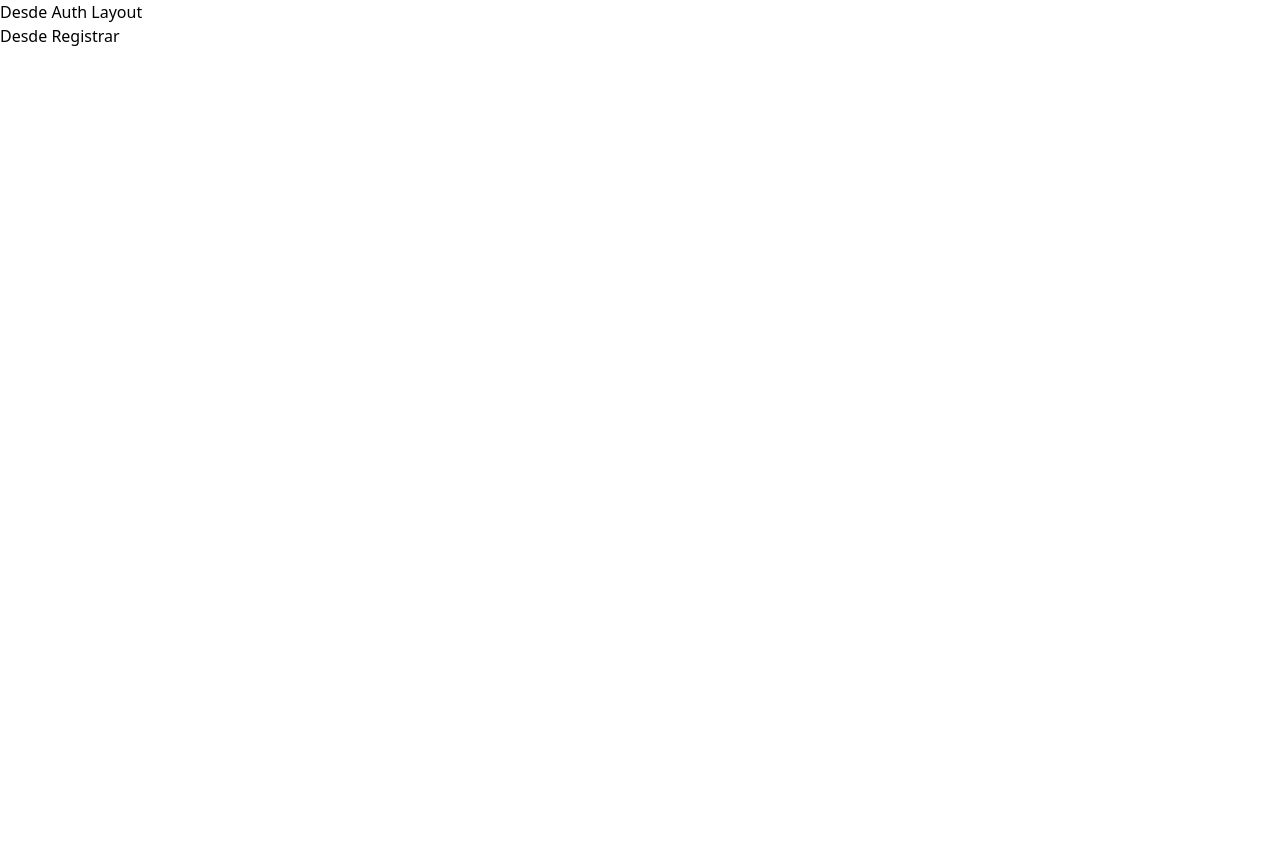
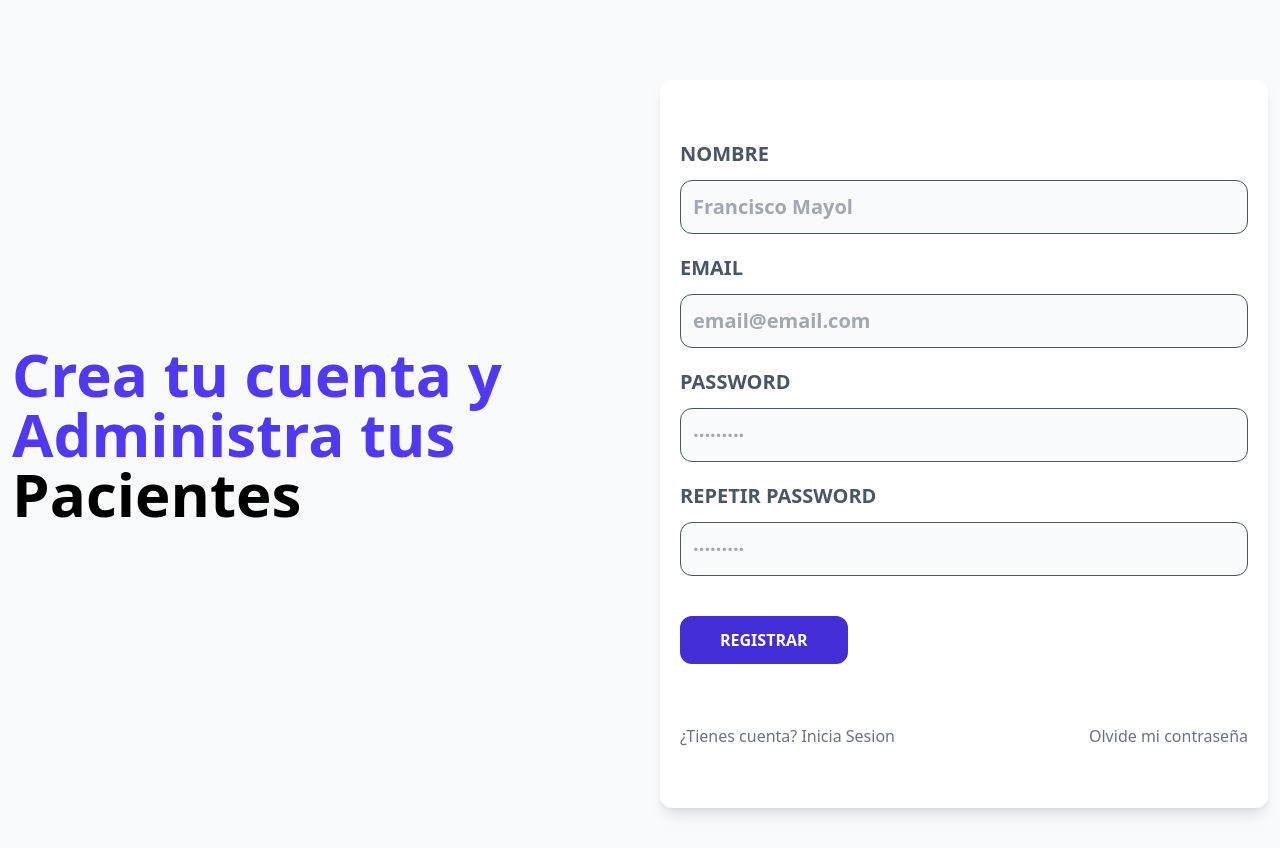
Before and after one commit to alvcontrerass/veterinarioFrontend, a React (Vite) app: page /registrar in a window 1280 px wide. Before the commit the page ends 800 px from the top, so only its background shows below. Built offline with nearby package versions, Linux system fonts and the light colour scheme.

Commit message:
Layout creado, paginas de inicio de sesion, registrar y recuperacion de password creados. Implementacion de validaciones al form de crear usuario

```diff
--- a/index.html
+++ b/index.html
@@ -4,9 +4,9 @@
     <meta charset="UTF-8" />
     <link rel="icon" type="image/svg+xml" href="/vite.svg" />
     <meta name="viewport" content="width=device-width, initial-scale=1.0" />
-    <title>Veterinaria - Administrador de Pacientes</title>
+    <title>Administrador de Pacientes</title>
   </head>
-  <body>
+  <body class="bg-gray-50 min-h-screen">
     <div id="root"></div>
     <script type="module" src="/src/main.jsx"></script>
   </body>
--- a/src/layout/AuthLayout.jsx
+++ b/src/layout/AuthLayout.jsx
@@ -3,8 +3,9 @@
 const AuthLayout = () => {
   return (
     <>
-        <h1>Desde Auth Layout</h1>
-        <Outlet />
+        <main className="container mx-auto md:grid md:grid-cols-2 mt-12 gap-10 p-3 items-center">
+          <Outlet />
+        </main>
     </>
   )
 }
--- a/src/pages/Login.jsx
+++ b/src/pages/Login.jsx
@@ -1,9 +1,59 @@
+import { Link } from "react-router-dom";
+
 const Login = () => {
-  return (
-    <>
-        <h2>Login</h2>
-    </>
-  )
-}
+	return (
+		<>
+			<div>
+				<h1 className="text-indigo-600 font-black text-6xl text-center md:text-left p-5 ">
+					Inicia Sesion y Administra tus{" "}
+					<span className="text-black">Pacientes</span>
+				</h1>
+			</div>
+			<div className="mt-5 shadow-lg px-5 py-10 rounded-xl bg-white">
+				<form action="">
+					<div className="my-5">
+						<label className="uppercase text-gray-600 block text-xl font-bold">
+							Email
+							<input
+								type="email"
+								placeholder="email@email.com"
+								className="border w-full p-3 mt-3 bg-gray-50 rounded-xl"
+							/>
+						</label>
+					</div>
+					<div className="my-5">
+						<label className="uppercase text-gray-600 block text-xl font-bold">
+							Password
+							<input
+								type="password"
+								placeholder="·········"
+								className="border w-full p-3 mt-3 bg-gray-50 rounded-xl"
+							/>
+						</label>
+					</div>
+					<input
+						type="submit"
+						value="login"
+						className="bg-indigo-700 w-full py-3 px-10 rounded-xl text-white uppercase font-bold mt-5 hover:cursor-pointer hover:bg-indigo-800 md:w-auto"
+					/>
+				</form>
+				<nav className="mt-10 lg:flex lg:justify-between">
+					<Link
+						className="block text-center my-5 text-gray-500"
+						to="/registrar"
+					>
+						¿No tienes una cuenta? Registrate
+					</Link>
+					<Link
+						className="block text-center my-5 text-gray-500"
+						to="/olvide-password"
+					>
+						Olvide mi contraseña
+					</Link>
+				</nav>
+			</div>
+		</>
+	);
+};
 
-export default Login
+export default Login;
--- a/src/pages/OlvidePassword.jsx
+++ b/src/pages/OlvidePassword.jsx
@@ -1,7 +1,47 @@
+import {Link} from "react-router-dom"
+
 const OlvidePassword = () => {
   return (
     <>
-        <h1>Desde Olvide Password</h1>
+        <div>
+				<h1 className="text-indigo-600 font-black text-6xl text-center md:text-left p-5 ">
+					Recupera el acceso a tu cuenta y tus{" "}
+					<span className="text-black">Pacientes</span>
+				</h1>
+			</div>
+			<div className="mt-5 shadow-lg px-5 py-10 rounded-xl bg-white">
+				<form action="">
+					<div className="my-5">
+						<label className="uppercase text-gray-600 block text-xl font-bold">
+							Email
+							<input
+								type="email"
+								placeholder="email@email.com"
+								className="border w-full p-3 mt-3 bg-gray-50 rounded-xl"
+							/>
+						</label>
+					</div>
+					<input
+						type="submit"
+						value="recuperar"
+						className="bg-indigo-700 w-full py-3 px-10 rounded-xl text-white uppercase font-bold mt-5 hover:cursor-pointer hover:bg-indigo-800 md:w-auto"
+					/>
+				</form>
+				<nav className="mt-10 lg:flex lg:justify-between">
+					<Link
+						className="block text-center my-5 text-gray-500"
+						to="/registrar"
+					>
+						¿No tienes una cuenta? Registrate
+					</Link>
+					<Link
+						className="block text-center my-5 text-gray-500"
+						to="/"
+					>
+						¿Tienes cuenta? Inicia Sesion
+					</Link>
+				</nav>
+			</div>
     </>
   )
 }
--- a/src/pages/Registrar.jsx
+++ b/src/pages/Registrar.jsx
@@ -1,9 +1,106 @@
+import { Link } from "react-router-dom";
+import { useState } from "react";
+
 const Registrar = () => {
-    return (
-      <>
-          <h1>Desde Registrar</h1>
-      </>
-    )
-  }
+	const [nombre, setNombre] = useState("");
+	const [email, setEmail] = useState("");
+	const [password, setPassword] = useState("");
+	const [repetirPassword, setRepetirPassword] = useState("");
 
-  export default Registrar
+	const handleSubmit = (e) => {
+		e.preventDefault();
+		if ([nombre, email, password, repetirPassword].includes("")) {
+			console.log("hay al menos un campo vacio");
+			return;
+		}
+		if (password !== repetirPassword) {
+			console.log("Los password no son iguales");
+			return;
+		}
+		if (password.length < 6) {
+			console.log("El password debe ser de al menos 6 caracteres");
+			return;
+		}
+	};
+
+	return (
+		<>
+			<div>
+				<h1 className="text-indigo-600 font-black text-6xl text-center md:text-left">
+					Crea tu cuenta y Administra tus{" "}
+					<span className="text-black">Pacientes</span>
+				</h1>
+			</div>
+			<div className="mt-5 shadow-lg px-5 py-10 rounded-xl bg-white">
+				<form onSubmit={handleSubmit}>
+					<div className="my-5">
+						<label className="uppercase text-gray-600 block text-xl font-bold">
+							Nombre
+							<input
+								type="text"
+								placeholder="Francisco Mayol"
+								className="border w-full p-3 mt-3 bg-gray-50 rounded-xl"
+								value={nombre}
+								onChange={(e) => setNombre(e.target.value)}
+							/>
+						</label>
+					</div>
+					<div className="my-5">
+						<label className="uppercase text-gray-600 block text-xl font-bold">
+							Email
+							<input
+								type="email"
+								placeholder="email@email.com"
+								className="border w-full p-3 mt-3 bg-gray-50 rounded-xl"
+								value={email}
+								onChange={(e) => setEmail(e.target.value)}
+							/>
+						</label>
+					</div>
+					<div className="my-5">
+						<label className="uppercase text-gray-600 block text-xl font-bold">
+							Password
+							<input
+								type="password"
+								placeholder="·········"
+								className="border w-full p-3 mt-3 bg-gray-50 rounded-xl"
+								value={password}
+								onChange={(e) => setPassword(e.target.value)}
+							/>
+						</label>
+					</div>
+					<div className="my-5">
+						<label className="uppercase text-gray-600 block text-xl font-bold">
+							Repetir password
+							<input
+								type="password"
+								placeholder="·········"
+								className="border w-full p-3 mt-3 bg-gray-50 rounded-xl"
+								value={repetirPassword}
+								onChange={(e) => setRepetirPassword(e.target.value)}
+							/>
+						</label>
+					</div>
+					<input
+						type="submit"
+						value="registrar"
+						className="bg-indigo-700 w-full py-3 px-10 rounded-xl text-white uppercase font-bold mt-5 hover:cursor-pointer hover:bg-indigo-800 md:w-auto"
+					/>
+				</form>
+				<nav className="mt-10 lg:flex lg:justify-between">
+					<Link className="block text-center my-5 text-gray-500" to="/">
+						¿Tienes cuenta? Inicia Sesion
+					</Link>
+					<Link
+						className="block text-center my-5 text-gray-500"
+						to="/olvide-password"
+					>
+						Olvide mi contraseña
+					</Link>
+				</nav>
+			</div>
+		</>
+	);
+};
+
+export default Registrar;
```
